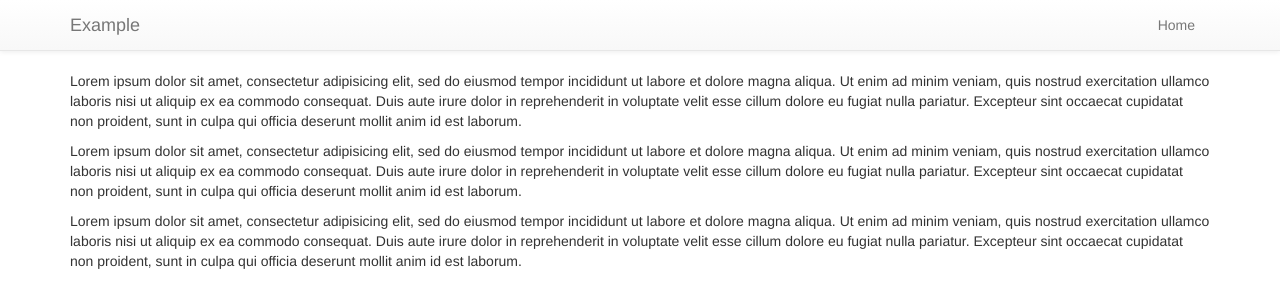
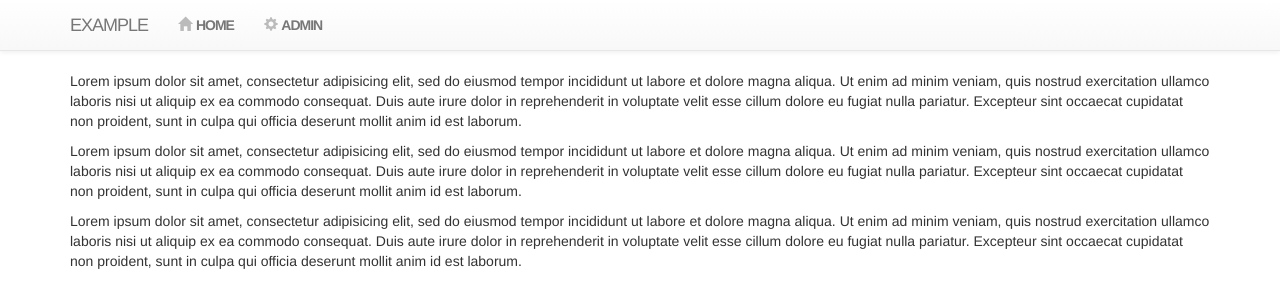
Before and after one commit to ulule/django-linguist, a Django app: template example/templates/home.html in a window 1280 px wide. Shown: the top 308 px of the page. Run offline with Django 3.2, Linux system fonts and the light colour scheme; the template is opened without the code that fills it, so the values that code supplies are empty; some libraries are stand-ins or nearby versions.

Commit message:
Improve example base template.

```diff
--- a/example/templates/base.html
+++ b/example/templates/base.html
@@ -8,6 +8,22 @@
     <title>{% block title %}{% endblock %}</title>
     <link href="{% static 'vendor/bootstrap/dist/css/bootstrap.min.css' %}" rel="stylesheet">
     <link href="{% static 'vendor/bootstrap/dist/css/bootstrap-theme.min.css' %}" rel="stylesheet">
+    <style stype="text/css">
+        .navbar-brand {
+            text-transform: uppercase;
+            font-weight: 200;
+            letter-spacing: -1px;
+        }
+        .navbar-nav a {
+            text-transform: uppercase;
+            font-weight: bold;
+            letter-spacing: -1px;
+        }
+        .navbar-nav .glyphicon {
+            color: #bbb;
+            margin-right: 2px;
+        }
+    </style>
   </head>
   <body>
     <div class="navbar navbar-default navbar-static-top" role="navigation">
@@ -22,8 +38,9 @@
           <a class="navbar-brand" href="{% url 'home' %}">Example</a>
         </div>
         <div class="collapse navbar-collapse">
-          <ul class="nav navbar-nav pull-right">
-            <li><a href="{% url 'home' %}">Home</a></li>
+          <ul class="nav navbar-nav">
+            <li><a href="{% url 'home' %}"><span class="glyphicon glyphicon-home" aria-hidden="true"></span> Home</a></li>
+            <li><a href="/admin"><span class="glyphicon glyphicon-cog" aria-hidden="true"></span> Admin</a></li>
           </ul>
         </div>
       </div>
```
